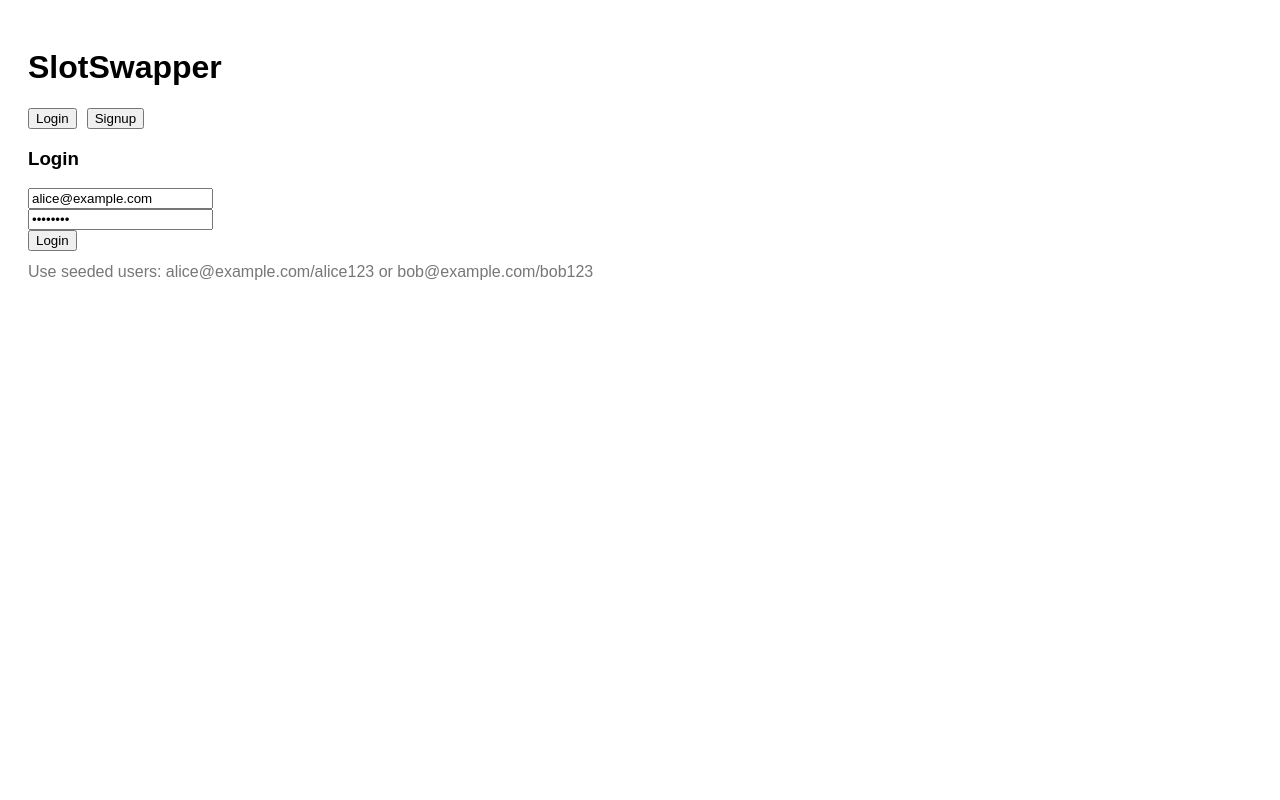
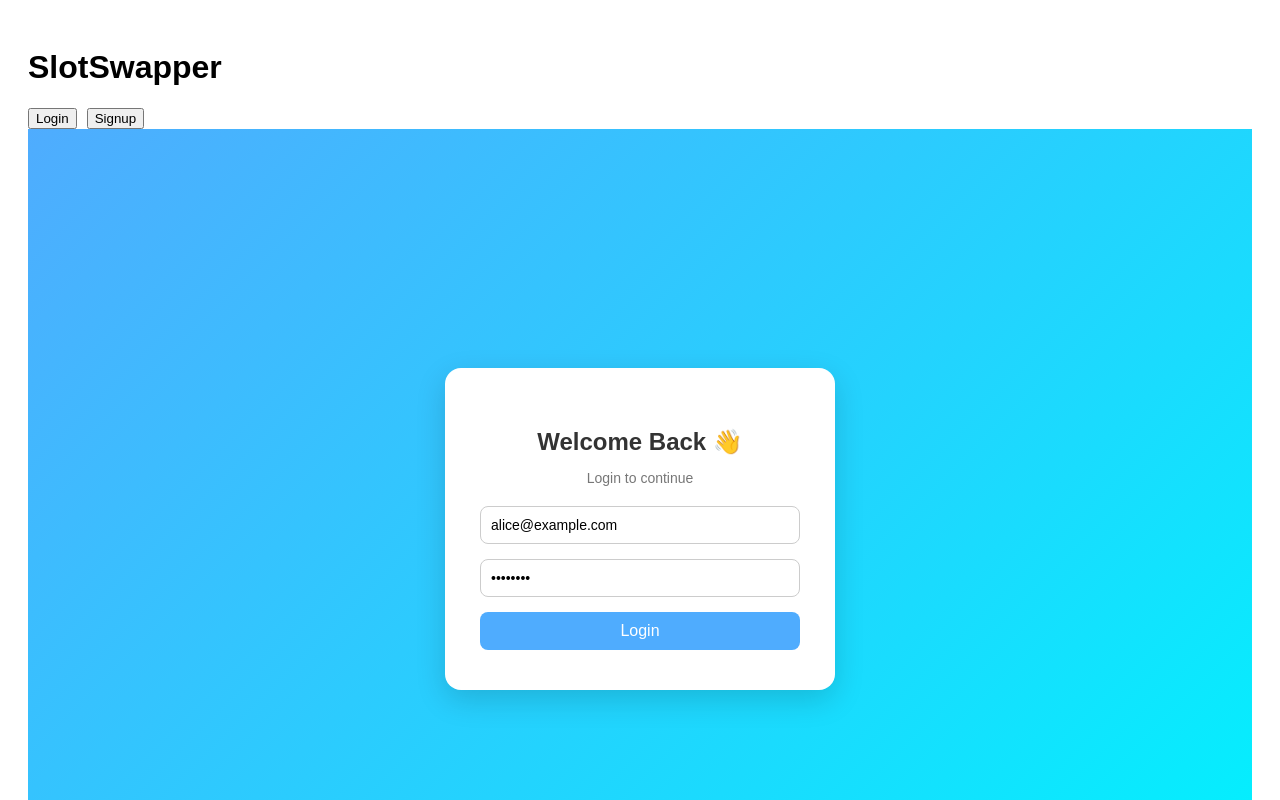
Before and after one commit to Shavezali89/slot-swapper, a React (Vite) app in the folder frontend/: page / in a window 1280 px wide. Shown: the top 800 px of the page. Built offline with nearby package versions, Linux system fonts and the light colour scheme; no server answers; the HTML template or start-up script is replaced by a standard one.

Commit message:
login paga cgenge don
Refactor Login component for improved readability and styling.

```diff
--- a/frontend/src/pages/Login.jsx
+++ b/frontend/src/pages/Login.jsx
@@ -1,22 +1,102 @@
-import React, {useState} from 'react';
+import React, { useState } from 'react';
 import { api } from '../api';
 
-export default function Login({onLogin}){
-  const [email,setEmail]=useState('alice@example.com');
-  const [password,setPassword]=useState('alice123');
-  const [err,setErr]=useState('');
-  async function submit(e){
+export default function Login({ onLogin }) {
+  const [email, setEmail] = useState('alice@example.com');
+  const [password, setPassword] = useState('alice123');
+  const [err, setErr] = useState('');
+
+  async function submit(e) {
     e.preventDefault();
-    try{
-      const r = await api('/auth/login',{method:'POST', body:{email,password}});
+    try {
+      const r = await api('/auth/login', { method: 'POST', body: { email, password } });
       onLogin(r.token);
-    }catch(e){ setErr(e.message); }
+    } catch (e) {
+      setErr(e.message);
+    }
   }
-  return <form onSubmit={submit} style={{marginTop:10}}>
-    <h3>Login</h3>
-    <input value={email} onChange={e=>setEmail(e.target.value)} placeholder="email"/><br/>
-    <input value={password} onChange={e=>setPassword(e.target.value)} placeholder="password" type="password"/><br/>
-    <button type="submit">Login</button>
-    <div style={{color:'red'}}>{err}</div>
-  </form>;
+
+  return (
+    <div style={styles.container}>
+      <div style={styles.card}>
+        <h2 style={styles.title}>Welcome Back 👋</h2>
+        <p style={styles.subtitle}>Login to continue</p>
+        <form onSubmit={submit} style={styles.form}>
+          <input
+            value={email}
+            onChange={e => setEmail(e.target.value)}
+            placeholder="Email address"
+            style={styles.input}
+          />
+          <input
+            value={password}
+            onChange={e => setPassword(e.target.value)}
+            placeholder="Password"
+            type="password"
+            style={styles.input}
+          />
+          <button type="submit" style={styles.button}>
+            Login
+          </button>
+          {err && <div style={styles.error}>{err}</div>}
+        </form>
+      </div>
+    </div>
+  );
 }
+
+const styles = {
+  container: {
+    height: '100vh',
+    display: 'flex',
+    justifyContent: 'center',
+    alignItems: 'center',
+    background: 'linear-gradient(135deg, #4facfe 0%, #00f2fe 100%)',
+  },
+  card: {
+    background: '#fff',
+    padding: '40px 35px',
+    borderRadius: '16px',
+    boxShadow: '0 10px 30px rgba(0,0,0,0.15)',
+    width: '320px',
+    textAlign: 'center',
+  },
+  title: {
+    marginBottom: '10px',
+    fontSize: '24px',
+    fontWeight: '700',
+    color: '#333',
+  },
+  subtitle: {
+    fontSize: '14px',
+    color: '#777',
+    marginBottom: '20px',
+  },
+  form: {
+    display: 'flex',
+    flexDirection: 'column',
+    gap: '15px',
+  },
+  input: {
+    padding: '10px',
+    borderRadius: '8px',
+    border: '1px solid #ccc',
+    outline: 'none',
+    fontSize: '14px',
+  },
+  button: {
+    padding: '10px',
+    background: '#4facfe',
+    color: 'white',
+    fontSize: '16px',
+    border: 'none',
+    borderRadius: '8px',
+    cursor: 'pointer',
+    transition: '0.3s',
+  },
+  error: {
+    color: 'red',
+    marginTop: '10px',
+    fontSize: '13px',
+  },
+};
```
